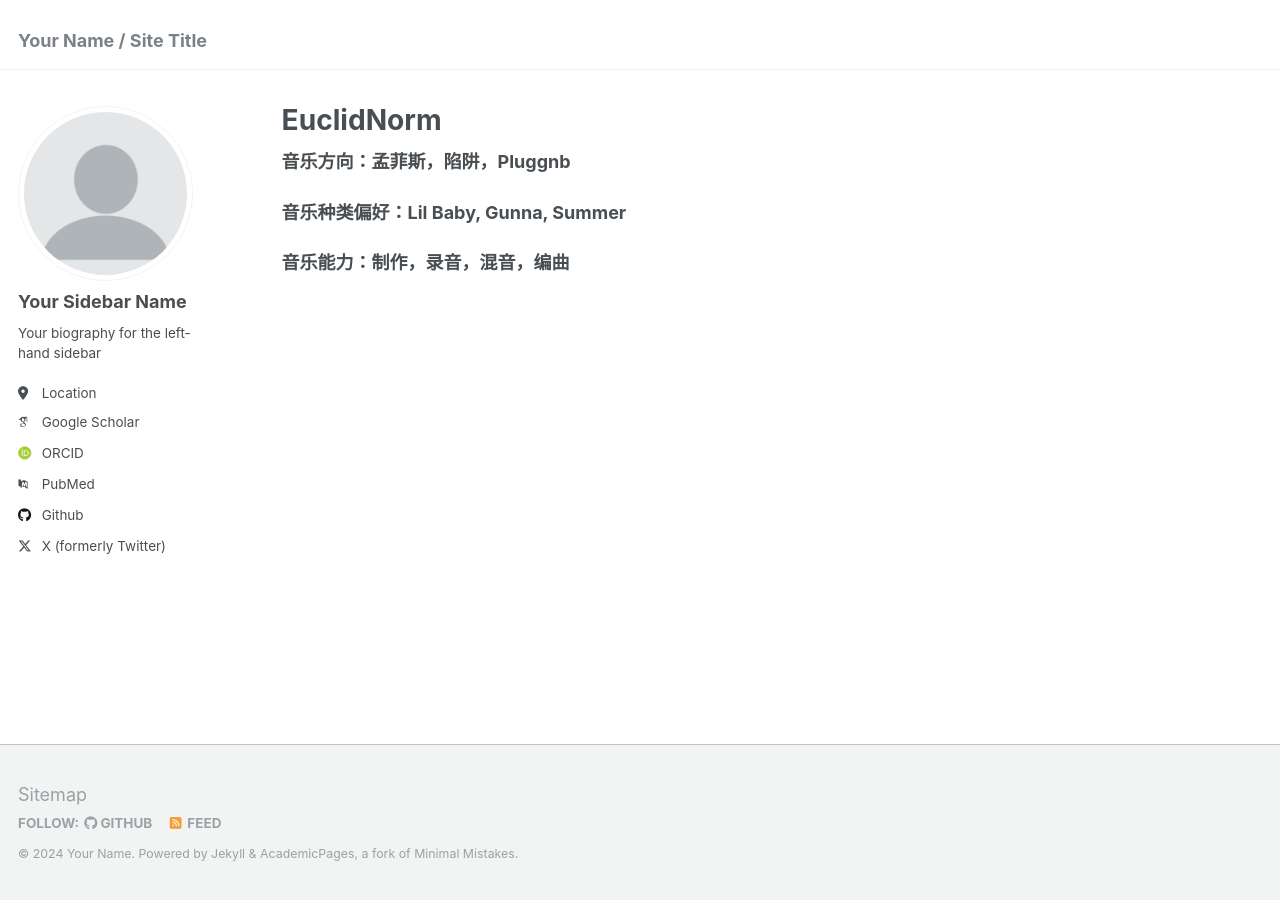
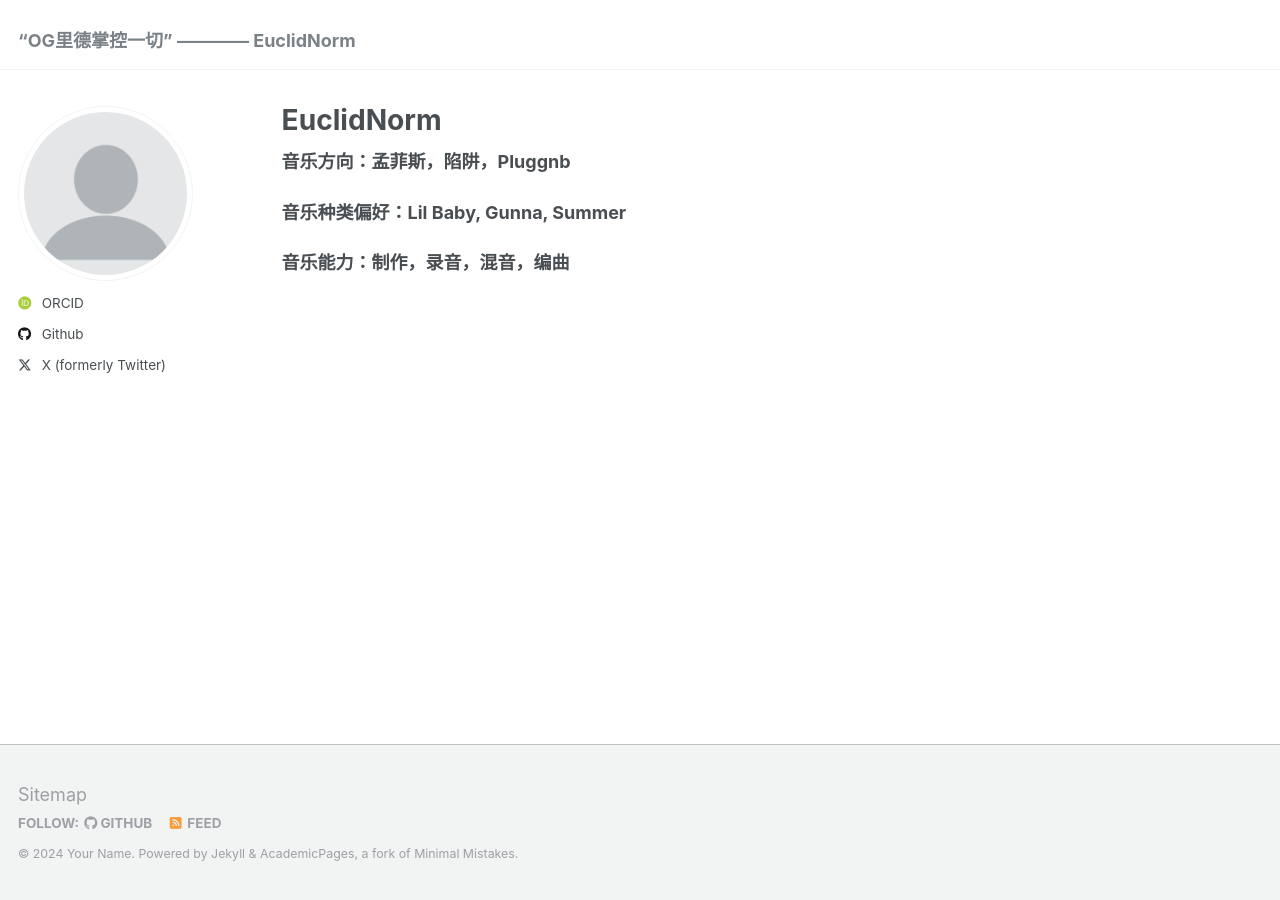
Before and after one commit to BSITA-CQ/BSITA-CQ.github.io, a Jekyll site: the page built from _pages/about.md, in a window 1280 px wide. Built offline with Jekyll 4.4.1, drawn with Linux system fonts in a browser that asks for light colours; some web fonts are replaced.

Commit message:
Update _config.yml

```diff
--- a/_config.yml
+++ b/_config.yml
@@ -7,11 +7,11 @@
 
 # Site Settings
 locale                   : "en-US"
-title                    : "Your Name / Site Title"
+title                    : "“OG里德掌控一切” ———— EuclidNorm"
 title_separator          : "-"
 name                     : &name "Your Name"
 description              : &description "personal description"
-url                      : https://academicpages.github.io # the base hostname & protocol for your site e.g. "https://mmistakes.github.io"
+url                      : https://euclidnorm.github.io # the base hostname & protocol for your site e.g. "https://mmistakes.github.io"
 baseurl                  : "" # the subpath of your site, e.g. "/blog"
 repository               : "academicpages/academicpages.github.io"
 teaser                   :  # filename of teaser fallback teaser image placed in /images/, .e.g. "500x300.png"
@@ -80,14 +80,14 @@
 
 # Site Author
 author:
-  name             : "Your Sidebar Name"
+  name             : #"Your Sidebar Name"
   avatar           : "profile.png"
-  bio              : "Your biography for the left-hand sidebar"
-  location         : "Location"
+  bio              : #"Your biography for the left-hand sidebar"
+  location         : #"Location"
   employer         :
-  pubmed           : "https://www.ncbi.nlm.nih.gov/pubmed/?term=john+snow"
-  googlescholar    : "http://yourfullgooglescholarurl.com"
-  email            :
+  pubmed           : #"https://www.ncbi.nlm.nih.gov/pubmed/?term=john+snow"
+  googlescholar    : #"http://yourfullgooglescholarurl.com"
+  网易云主页       :   https://music.163.com/#/artist?id=94245293
   researchgate     :  # example: "https://www.researchgate.net/profile/yourprofile"
   uri              :
   bitbucket        :
```
